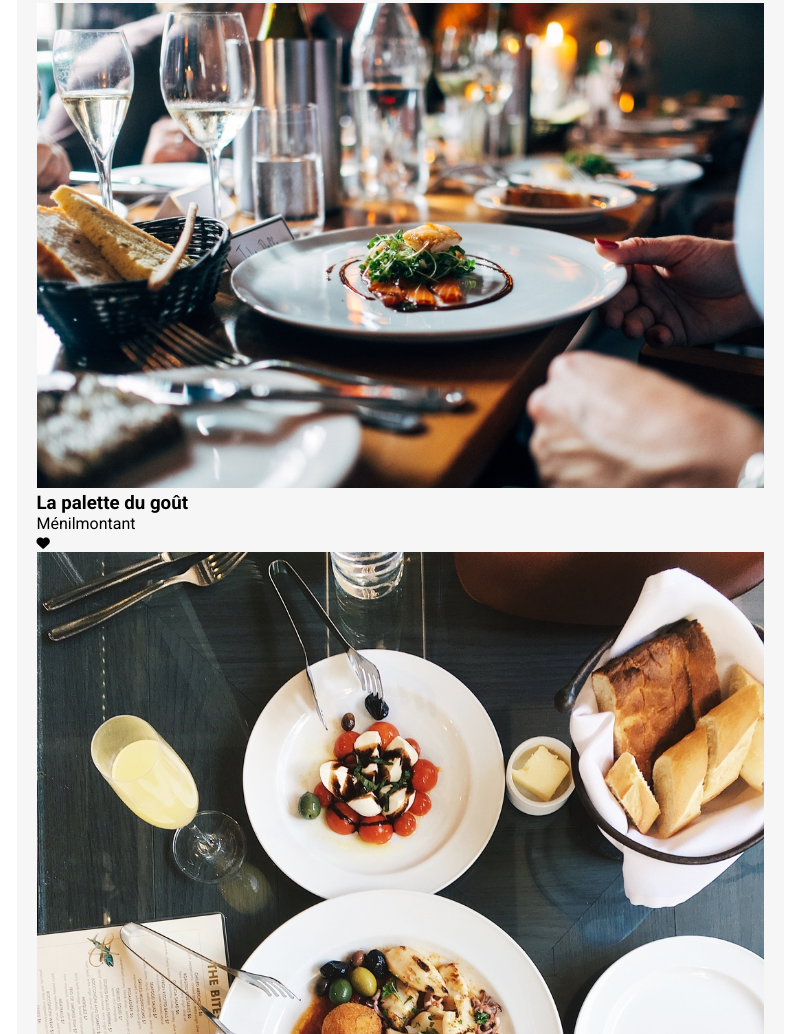
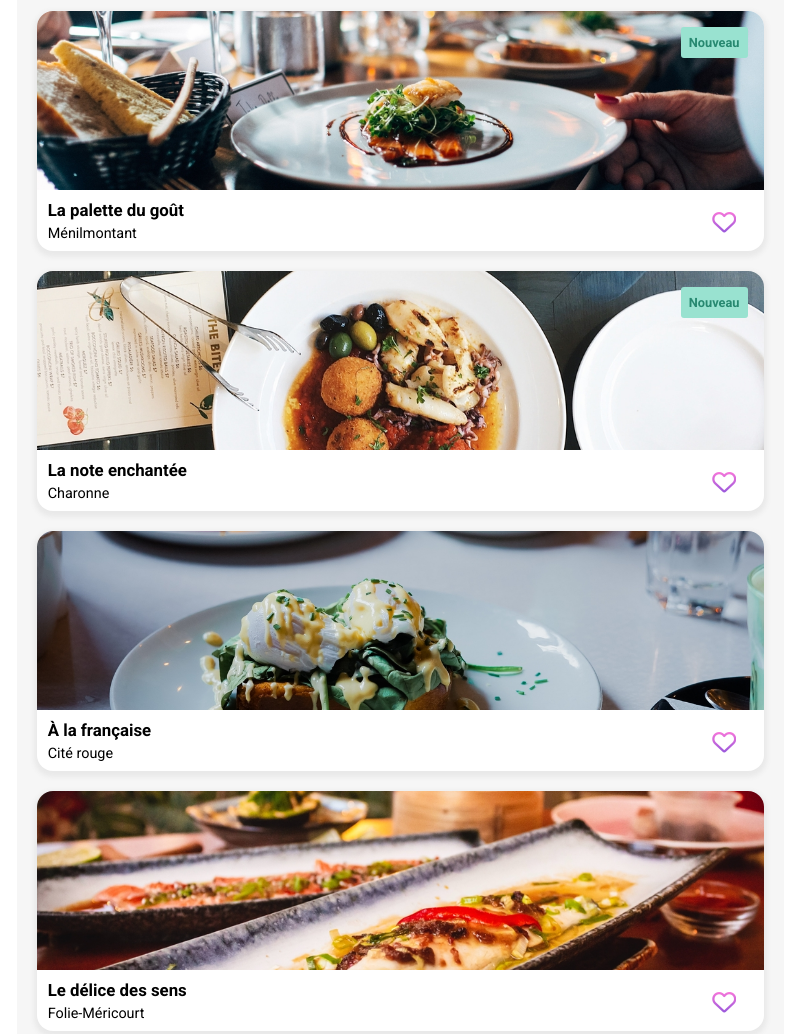
Before and after one commit to bmelicque/BastienMelicque_3_14082021, a website: page index.html in a window 1280 px wide. Shown: the part 828-1862 px from the top of the page, without its empty margins (240-1040 px from the left). Drawn offline with Linux system fonts and the light colour scheme; a web font is replaced by a local one.

Commit message:
Restaurants (CSS)

```diff
--- a/index.html
+++ b/index.html
@@ -69,6 +69,7 @@
                     <h3 class="card__title">La palette du goût</h3>
                     <p class="card__text">Ménilmontant</p>
                     <button class="card__like">
+                        <i class="far fa-heart"></i>
                         <i class="fas fa-heart"></i>
                     </button>
                 </div>
@@ -79,6 +80,7 @@
                     <h3 class="card__title">La note enchantée</h3>
                     <p class="card__text">Charonne</p>
                     <button class="card__like">
+                        <i class="far fa-heart"></i>
                         <i class="fas fa-heart"></i>
                     </button>
                 </div>
@@ -89,6 +91,7 @@
                     <h3 class="card__title">À la française</h3>
                     <p class="card__text">Cité rouge</p>
                     <button class="card__like">
+                        <i class="far fa-heart"></i>
                         <i class="fas fa-heart"></i>
                     </button>
                 </div>
@@ -99,6 +102,7 @@
                     <h3 class="card__title">Le délice des sens</h3>
                     <p class="card__text">Folie-Méricourt</p>
                     <button class="card__like">
+                        <i class="far fa-heart"></i>
                         <i class="fas fa-heart"></i>
                     </button>
                 </div>
--- /dev/null
+++ b/sass/components/_card.scss
@@ -0,0 +1,65 @@
+.card {
+    @include flex-col;
+    position: relative;
+    background: white;
+    border-radius: 1rem;
+    overflow: hidden;
+    height: 15rem;
+    box-shadow: 0 3px 5px 3px darken($color-bg, 5%);
+    &__img {
+        width: 100%;
+        object-fit: cover;
+        flex: 1 1 10rem;
+        min-height: 0;
+    }
+    &__content {
+        @include flex-col;
+        position: relative;
+        flex: 1 0;
+        justify-content: space-between;
+        margin: .5rem .7rem .3rem;
+        line-height: 1.5rem;
+        font-size: .9em;
+    }
+    &__like {
+        @include center;
+        position: absolute;
+        right: 1rem;
+        top: 50%;
+        transform: translateY(-50%);
+        font-size: 1.5rem;
+        cursor: pointer;
+        .far {
+            position: absolute;
+            @include position(-1);
+            color: inherit;
+            @include bg-clip();
+        }
+        .fas {
+            position: relative;
+            @include position(1, 0, 0, 1rem);
+            @include bg-clip();
+            transform: scale(0);
+            transform-origin: center bottom;
+            transition: .2s;
+        }
+
+        &:hover .fas{
+            transform: scale(1);
+            transform-origin: center bottom;
+        }
+    }
+    &--new {
+        &::after {
+            content: 'Nouveau';
+            position: absolute;
+            @include position(1, 1rem, 1rem, auto, auto);
+            border-radius: 3px;
+            padding: .5rem;
+            background: $color-tertiary;
+            color: darken($color-tertiary, 40%);
+            font-size: .8rem;
+            font-weight: 700;
+        }
+    }
+}
--- a/sass/layouts/_section.scss
+++ b/sass/layouts/_section.scss
@@ -1,10 +1,9 @@
 .section {
+    @include flex-col;
     padding: 3rem 1.25rem;
+    gap: 1.25rem;
     &--bg {
         background: $color-bg;
-    }
-    &__title {
-        margin-bottom: 1rem;
     }
     ol {
         @include flex-col;
--- a/sass/main.scss
+++ b/sass/main.scss
@@ -5,6 +5,7 @@
 @import "base/typography";
 
 @import "components/step";
+@import "components/card";
 
 @import "layouts/header";
 @import "layouts/form";
--- a/sass/utils/_mixins.scss
+++ b/sass/utils/_mixins.scss
@@ -27,3 +27,45 @@
     left: 0;
     right: 0;
 }
+
+@mixin position($z: 0, $a: false, $b: false, $c: false, $d: false) {
+    z-index: $z;
+    @if($a){
+        top: $a;
+        @if ($b) {
+            right: $b;
+            @if ($c) {
+                bottom: $c;
+                @if ($d) {
+                    left: $d;
+                }
+                @else {
+                    left: $b;
+                }
+            }
+            @else {
+                bottom: $a;
+                left: $b;
+            }
+        }
+        @else {
+            right: $a;
+            bottom: $a;
+            left: $a;
+        }
+    }
+    @else {
+        top: 0;
+        right: 0;
+        bottom: 0;
+        left: 0;
+    }
+}
+
+@mixin bg-clip($bg: $gradient) {
+    background: $bg;
+    background-clip: content-box;
+    -webkit-background-clip: text;
+    -moz-background-clip: text;
+    color: transparent;
+}
```
Also changed, not shown: css/style.css, 1 other file.
